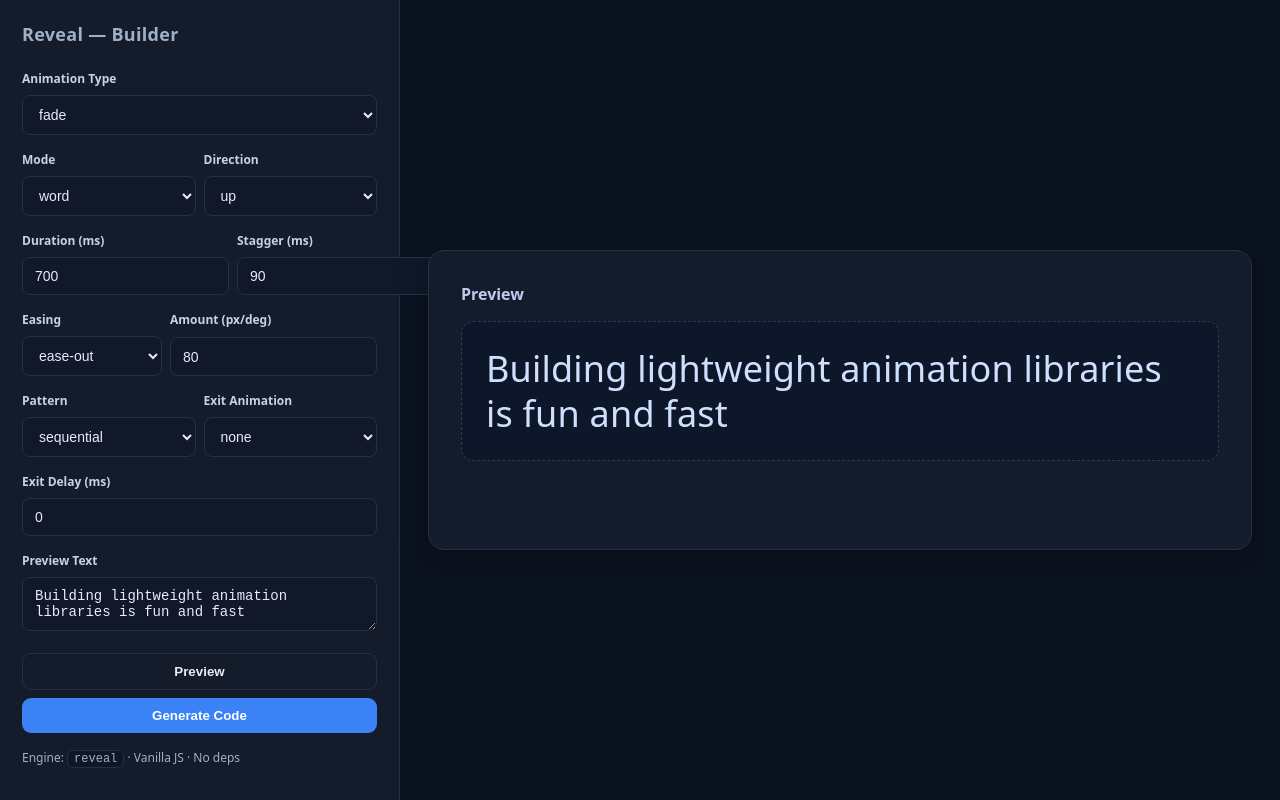
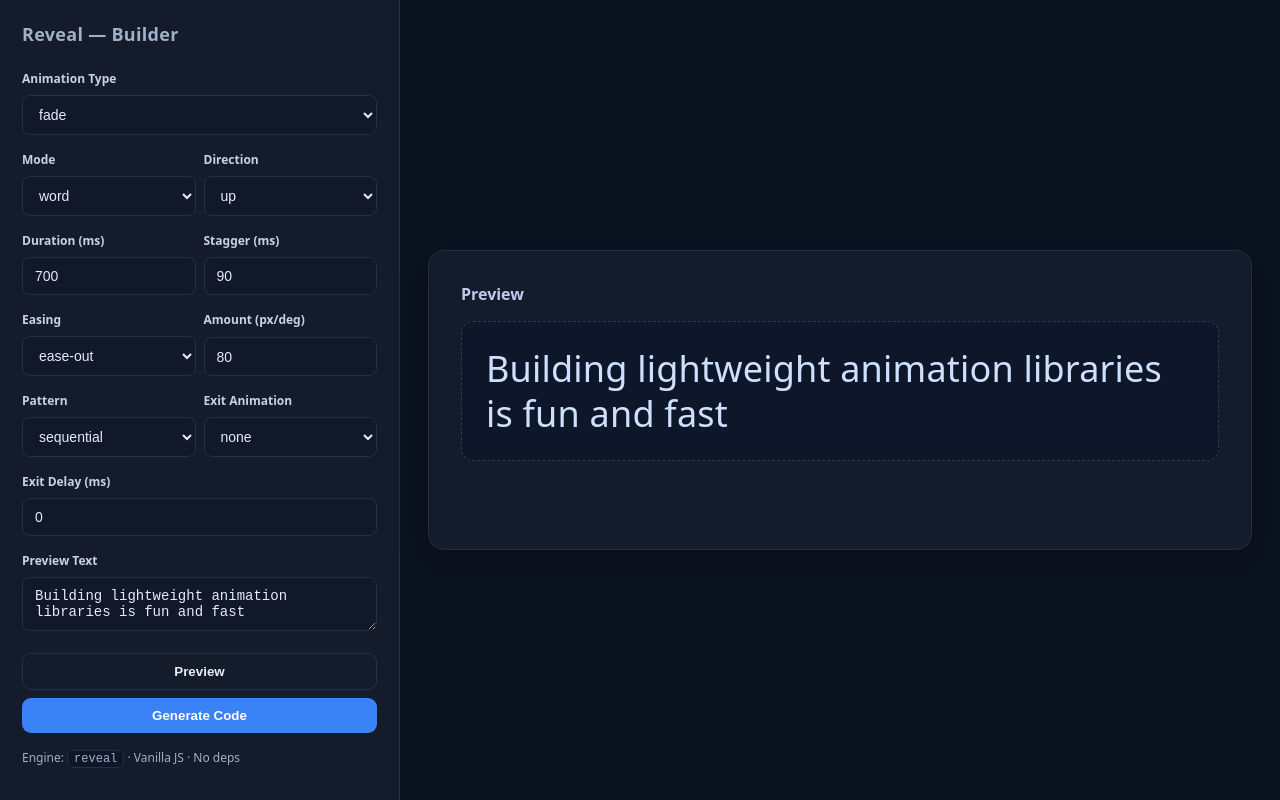
Before and after one commit to ashfad0273/Entrance-Animation, a plain HTML site: page index.html in a window 1280 px wide. Drawn offline with Linux system fonts and the light colour scheme.

Commit message:
last for today

```diff
--- a/index.html
+++ b/index.html
@@ -23,7 +23,7 @@ h1{margin:0 0 8px;font-size:18px;color:var(--muted);font-weight:700;letter-spaci
 label{font-size:12px;color:#c7d3e5;font-weight:600}
 select,input,textarea{
   background:#101829;color:var(--text);border:1px solid var(--border);
-  border-radius:8px;padding:10px 12px;font-size:14px;outline:none
+  border-radius:8px;padding:10px 12px;font-size:14px;outline:none; width: 100%;
 }
 input[type="number"]{appearance:textfield}
 .row{display:grid;grid-template-columns:1fr 1fr;gap:8px}
```
